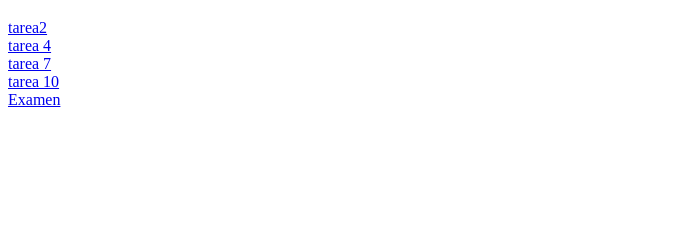
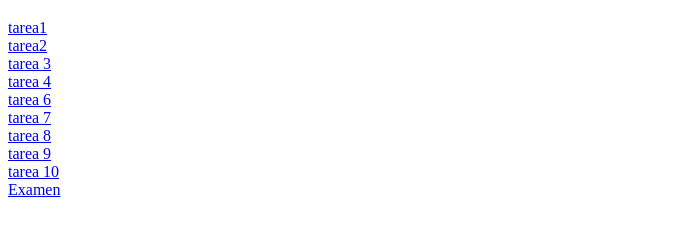
Before and after one commit to erikgs00/erikgs00.github.io, a plain HTML site: page index.html in a window 1280 px wide. Shown: the part 61-294 px from the top of the page, without its empty margins (0-681 px from the left). Drawn offline with Linux system fonts and the light colour scheme.

Commit message:
Update index.html

```diff
--- a/index.html
+++ b/index.html
@@ -6,14 +6,14 @@
     </head>
     <body>
         <h1>Mi trabajo en TICII Erik Garcia Sanmartino</h1>
-        <a href="ejercicios/html-ej1-intro.html>tarea1</a><br>
-        <a href="ejercicios/html-ej2-poema.html>tarea2</a><br>
-        <a href="ejercicios/Ej_3(copy 1).html>tarea 3</a><br>
-            <a href="ejercicios/Ej_4.html>tarea 4</a><br>
-        <a href="ejercicios/Ej_6.1.html>tarea 6</a><br>
+        <a href="ejercicios/html-ej1-intro.html">tarea1</a><br>
+        <a href="ejercicios/html-ej2-poema.html">tarea2</a><br>
+        <a href="ejercicios/Ej_3(copy 1).html">tarea 3</a><br>
+            <a href="ejercicios/Ej_4.html">tarea 4</a><br>
+        <a href="ejercicios/Ej_6.1.html">tarea 6</a><br>
 <a href="ejercicios/Ej_7.html">tarea 7 </a><br>
-        <a href="ejercicios/Ej_8.html>tarea 8 </a><br>
-        <a href="ejercicios/Ej_9.html>tarea 9 </a><br>
-        <a href="ejercicios/ej_10.html>tarea 10 </a><br>
+        <a href="ejercicios/Ej_8.html">tarea 8 </a><br>
+        <a href="ejercicios/Ej_9.html">tarea 9 </a><br>
+        <a href="ejercicios/ej_10.html">tarea 10 </a><br>
 
 <a href="ejercicios/examen_final_Erik.html">Examen</a><br>
```
